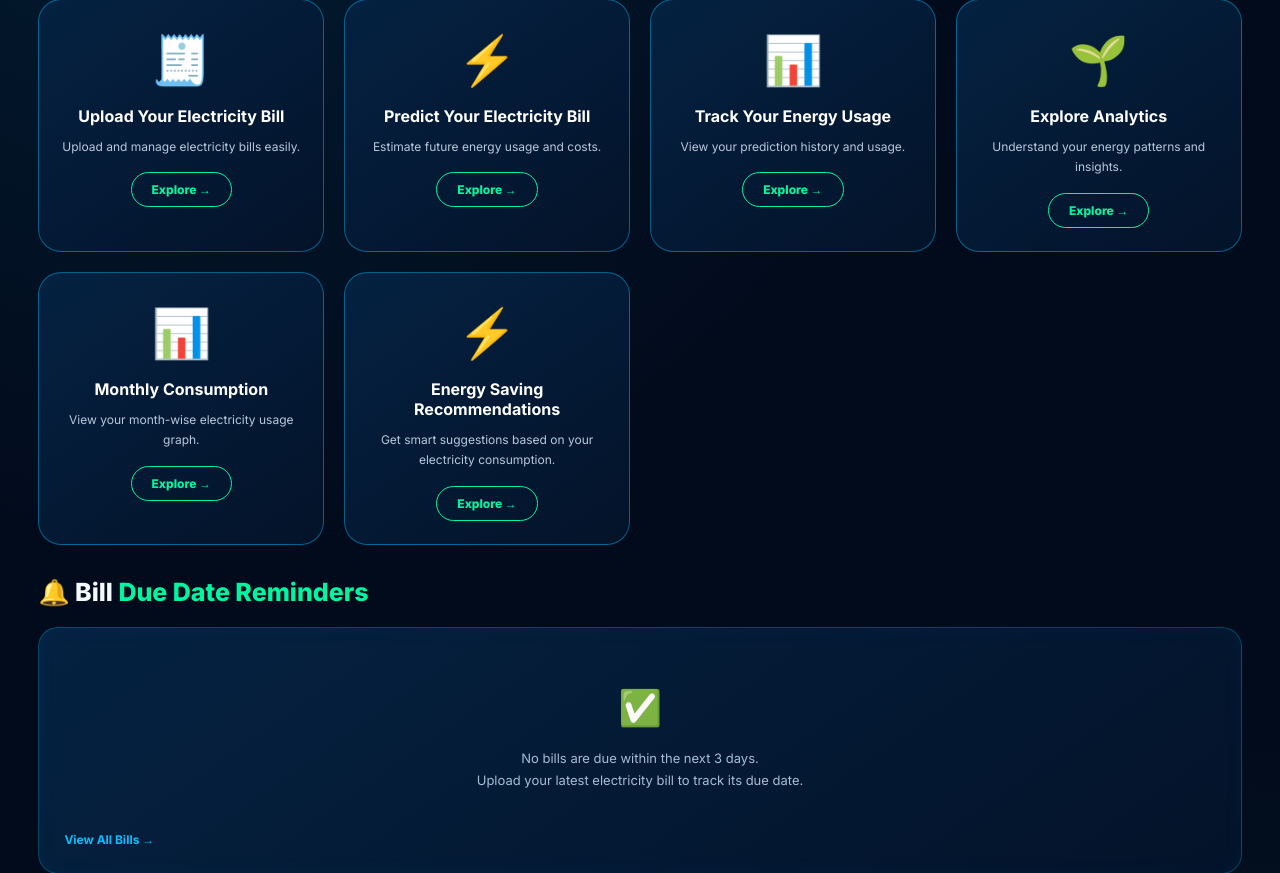
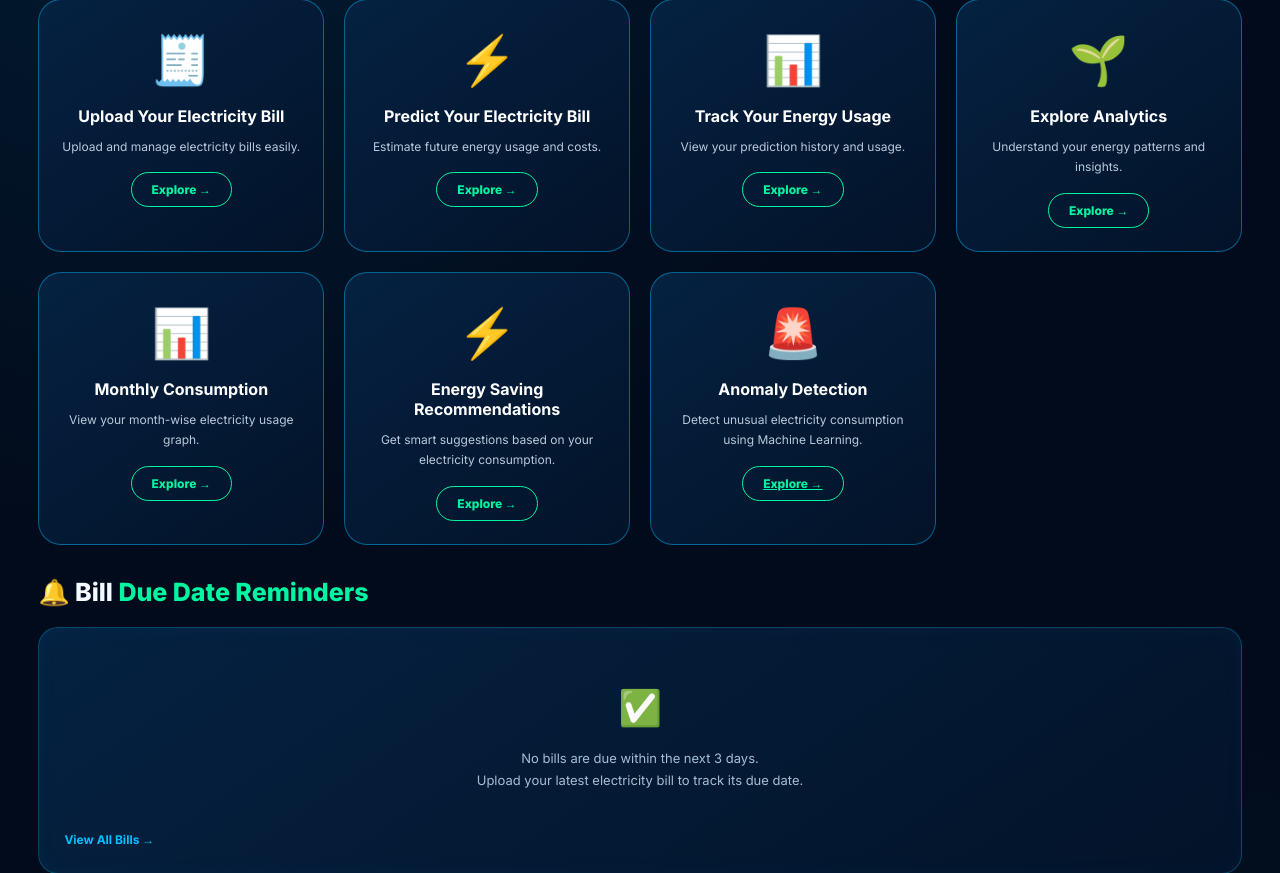
Before and after one commit to nagadeepthidola-cmd/VoltVision, a PHP site: page /dashboard.php in a window 1280 px wide. Shown: the part 661-1534 px from the top of the page. Run offline with PHP 8.4, Linux system fonts and the light colour scheme; the visitor is signed in with stand-in values (Sample User, id 1); data that the repository does not hold is empty.

Commit message:
Add Anomaly Detection feature to dashboard

```diff
--- a/dashboard.php
+++ b/dashboard.php
@@ -1317,6 +1317,22 @@ body {
     </a>
 </div>
 
+<div class="feature-card">
+    <div class="feature-icon">🚨</div>
+
+    <h3>Anomaly Detection</h3>
+
+    <p>
+        Detect unusual electricity consumption
+        using Machine Learning.
+    </p>
+
+    <a href="analytics/anomaly_detection.php" class="explore">
+        Explore →
+    </a>
+</div>
+
+
 
         </div>
 
```
